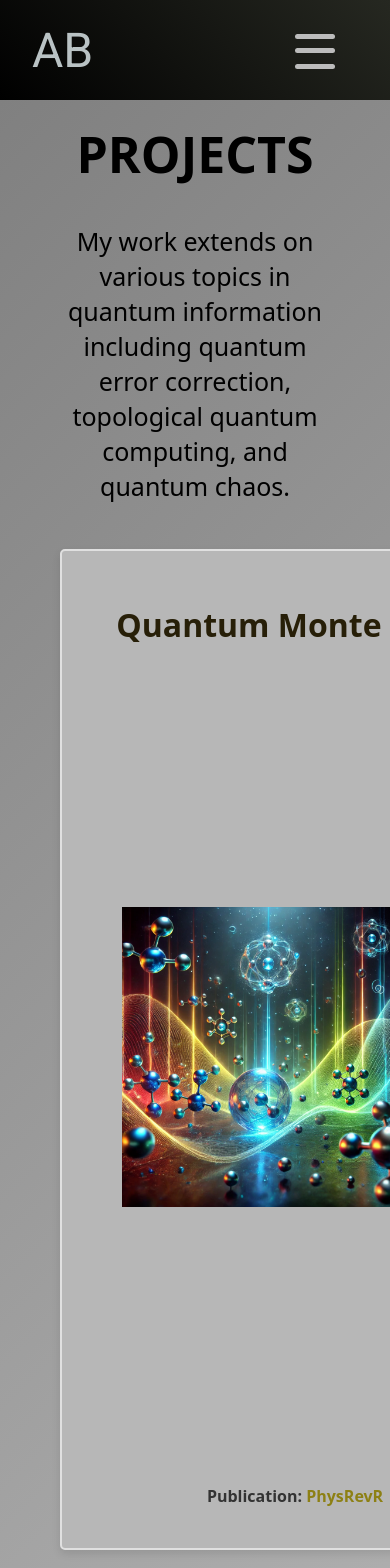
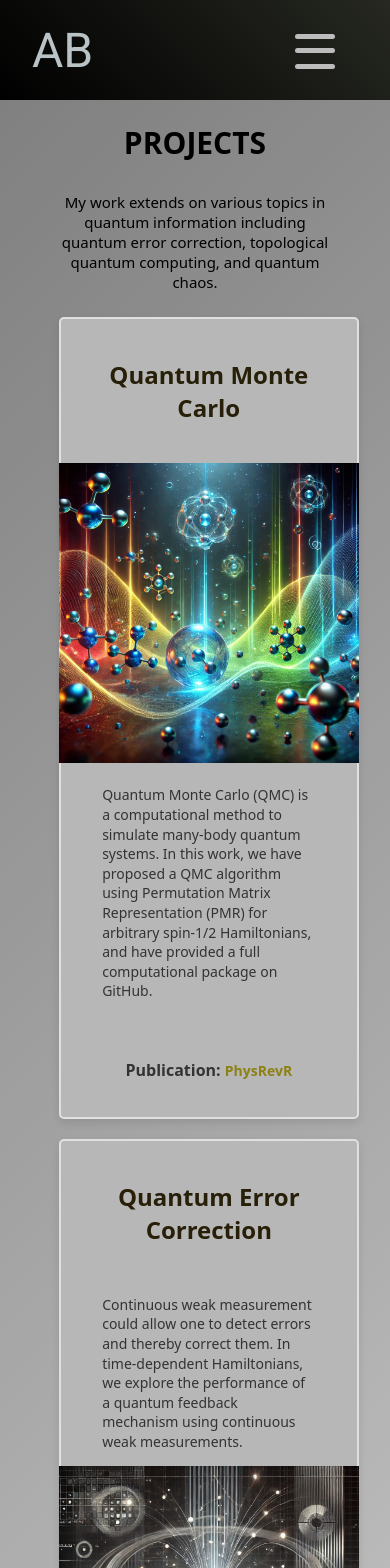
Before and after one commit to armanxbabakhani/ArmanWeb, a Next.js app: page /projects in a window 390 px wide. Shown: the top 1568 px of the page. Built offline with nearby package versions, Linux system fonts and the light colour scheme.

Commit message:
adjusted the screen size for the projects page

```diff
--- a/pages/projects.js
+++ b/pages/projects.js
@@ -93,7 +93,13 @@ export default function Projects() {
             <div className={styles.logo}>
                 <h3>My Google Scholar page:</h3>
                 <Link href="https://scholar.google.com/citations?user=mnq3tfUAAAAJ&hl=en" passHref>
-                    <Image src="/googsch_logo.png" alt="Google Scholar" width={75} height={75} />
+                    <Image
+                        src="/googsch_logo.png"
+                        alt="Google Scholar"
+                        className={styles.logoImage}
+                        width={75}
+                        height={75}
+                    />
                 </Link>
             </div>
         </main>
--- a/styles/Projects.module.css
+++ b/styles/Projects.module.css
@@ -266,8 +266,45 @@
   box-shadow: 0 6px 12px rgba(0, 0, 0, 0.15); /* Enhance shadow on hover */
 }
 
+.logoImage {
+  width: 75px;
+  height: 75px;
+  transition: all 0.2s ease; /* Optional: Smooth resizing */
+}
 
-@media only screen and (max-width: 600px) {
+
+/* Further adjustments for extra small devices (e.g., iPhone SE) */
+@media screen and (max-width: 480px) {
+  .project {
+    font-size: 18px; /* Smaller font size for compact screens */
+    margin: 3px 0;
+  }
+
+  .projectbox {
+    padding: 8%;
+  }
+
+  .projectcontainer {
+    padding: 10px; /* Minimize padding further */
+    margin: 5px 0; /* Minimal margin */
+    max-width: 100%; /* Full width for small devices */
+  }
+
+  .projectcontainer h3 {
+    font-size: 130%; /* Further reduce title size */
+  }
+
+  .projectcontainer p {
+    font-size: 12px; /* Compact paragraph text */
+  }
+
+  .projectcontainer a {
+    font-size: 12px; /* Match link size to paragraph text */
+  }
+}
+
+
+@media only screen and (max-width: 780px) {
   .grid {
     width: 100%;
     flex-direction: column;
@@ -279,4 +316,80 @@
   .footer p {
     display: none;
   }
+
+  .project {
+    margin: 5px 0; /* Reduce margin for smaller screens */
+    font-size: 20px; /* Slightly smaller font size */
+  }
+
+  .projectbox {
+    flex-direction: column; /* Stack items vertically on smaller screens */
+    padding: 10%; /* Adjust padding for better fit */
+    font-size: 90%; /* Scale font size */
+  }
+
+  .image {
+    margin: 2% 2%; /* Reduce side margins */
+  }
+
+  .projectcontainer {
+    padding: 15px; /* Reduce internal padding */
+    margin: 10px 0; /* Decrease vertical spacing between boxes */
+    max-width: 90%; /* Use a percentage to make it fluid */
+  }
+
+  .projectcontainer h3 {
+    font-size: 150%; /* Reduce title size for better fit */
+    margin-bottom: 8px; /* Adjust spacing */
+  }
+
+  .projectcontainer p {
+    font-size: 14px; /* Ensure paragraph text is readable but compact */
+    line-height: 1.4; /* Slightly tighter line spacing */
+    margin-bottom: 10px; /* Reduce spacing */
+  }
+
+  .projectcontainer a {
+    font-size: 14px; /* Match link font size to paragraph text */
+  }
+
+  .projectcontainer:hover {
+    transform: none; /* Disable hover effects to avoid overlap on small screens */
+    box-shadow: none; /* Simplify shadow for smaller devices */
+  }
+
+  .title h1{
+    font-size: 30px;
+    margin: 0;
+    padding: 10% 0;
+
+  }
+
+  .introbox h1{
+    font-size: 24px;
+    font-weight: 500;
+  }
+
+  .introbox h3{
+    font-size: 20px;
+    font-weight: 50;
+  }
+  .introbox h4{
+    font-size: 18px;
+    font-weight: 80;
+  }
+  .introbox p{
+    font-size: 15px;
+    font-weight: 250;
+    line-height: 20px;
+  }
+
+  .logoImage {
+    width: 50px; /* Adjust logo width for smaller screens */
+    height: 50px; /* Adjust logo height for smaller screens */
+  }
+
+  .logo h3{
+    font-size: 18px;
+  }
 }
```
